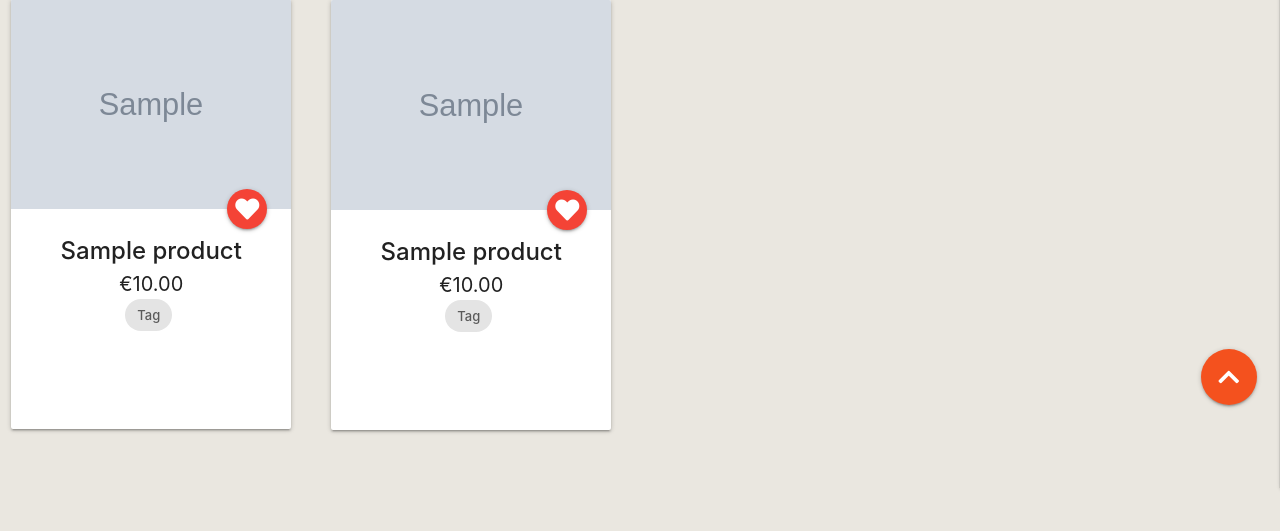
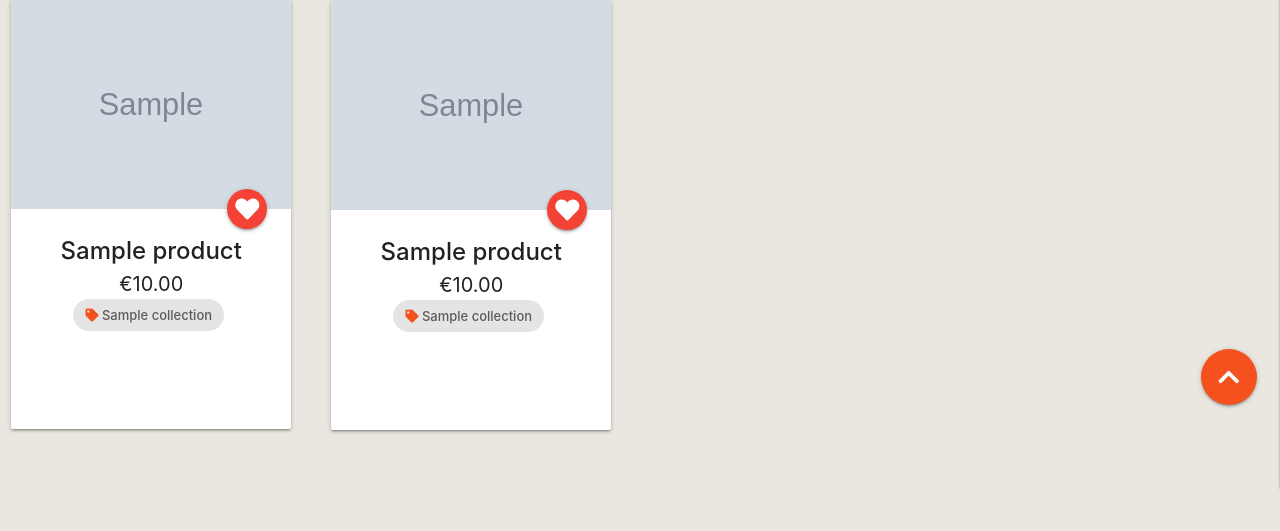
Before and after one commit to vinnieOrdobas/CI-MS4-Piratini-coffee-roasters, a Django app: page /products/ in a window 1280 px wide. Shown: the part 372-903 px from the top of the page. Run offline with Django 3.2, Linux system fonts and the light colour scheme; tables that the repository leaves empty hold one stand-in row (values such as "Sample post"); grey boxes marked "Sample" are stand-in pictures.

Commit message:
added collection tag to product card

```diff
--- a/products/templates/products/products.html
+++ b/products/templates/products/products.html
@@ -102,12 +102,20 @@
                         <div class="card-content center-align">
                             <p class="product-name"><strong>{{ product.card_name }}</strong></p>
                             <p class="decimal">€{{ product.price }}</p>
-                            <div class="chip">
-                                Tag
-                            </div>
+                            {% if product.collection %}
+                                <div class="collection-output">
+                                    <a href="{% url 'products' %}?collection={{ product.collection.name }}" class="chip">
+                                        <span class="icon">
+                                            <i class="fas fa-tag prefix"></i>
+                                        </span>
+                                        {{ product.collection.friendly_name }}
+                                    </a>
+                                </div>
+                            {% endif %}
                         </div>
                     </div>
                     <div class="divider"></div>
+                    <!-- Delete after use -->
                     <div class="card product-card">
                         <div class="card-image product-image">
                             {% if product.image %}
@@ -124,9 +132,16 @@
                         <div class="card-content center-align">
                             <p class="product-name"><strong>{{ product.card_name }}</strong></p>
                             <p class="decimal">€{{ product.price }}</p>
-                            <div class="chip">
-                                Tag
-                            </div>
+                            {% if product.collection %}
+                                <div class="collection-output">
+                                    <a href="{% url 'products' %}?collection={{ product.collection.name }}" class="chip">
+                                        <span class="icon">
+                                            <i class="fas fa-tag prefix"></i>
+                                        </span>
+                                        {{ product.collection.friendly_name }}
+                                    </a>
+                                </div>
+                            {% endif %}
                         </div>
                     </div>
                     <div class="divider"></div>
@@ -154,9 +169,16 @@
                                 <div class="card-content center-align">
                                     <p class="product-name"><strong>{{ product.card_name }}</strong></p>
                                     <p class="decimal">€{{ product.price }}</p>
-                                    <div class="chip">
-                                        Tag
-                                    </div>
+                                    {% if product.collection %}
+                                        <div class="collection-output">
+                                            <a href="{% url 'products' %}?collection={{ product.collection.name }}" class="chip">
+                                                <span class="icon">
+                                                    <i class="fas fa-tag prefix"></i>
+                                                </span>
+                                                {{ product.collection.friendly_name }}
+                                            </a>
+                                        </div>
+                                    {% endif %}
                                 </div>
                             </div>
                         </div>
@@ -179,9 +201,16 @@
                                 <div class="card-content center-align">
                                     <p class="product-name"><strong>{{ product.card_name }}</strong></p>
                                     <p class="decimal">€{{ product.price }}</p>
-                                    <div class="chip">
-                                        Tag
-                                    </div>
+                                    {% if product.collection %}
+                                        <div class="collection-output">
+                                            <a href="{% url 'products' %}?collection={{ product.collection.name }}" class="chip">
+                                                <span class="icon">
+                                                    <i class="fas fa-tag prefix"></i>
+                                                </span>
+                                                {{ product.collection.friendly_name }}
+                                            </a>
+                                        </div>
+                                    {% endif %}
                                 </div>
                             </div>
                         </div>
--- a/static/css/base.css
+++ b/static/css/base.css
@@ -20,6 +20,10 @@
 
 .decimal {
     font-size: 20px;
+}
+
+.text-muted {
+    display: none;
 }
 
 /* Typography */
```
